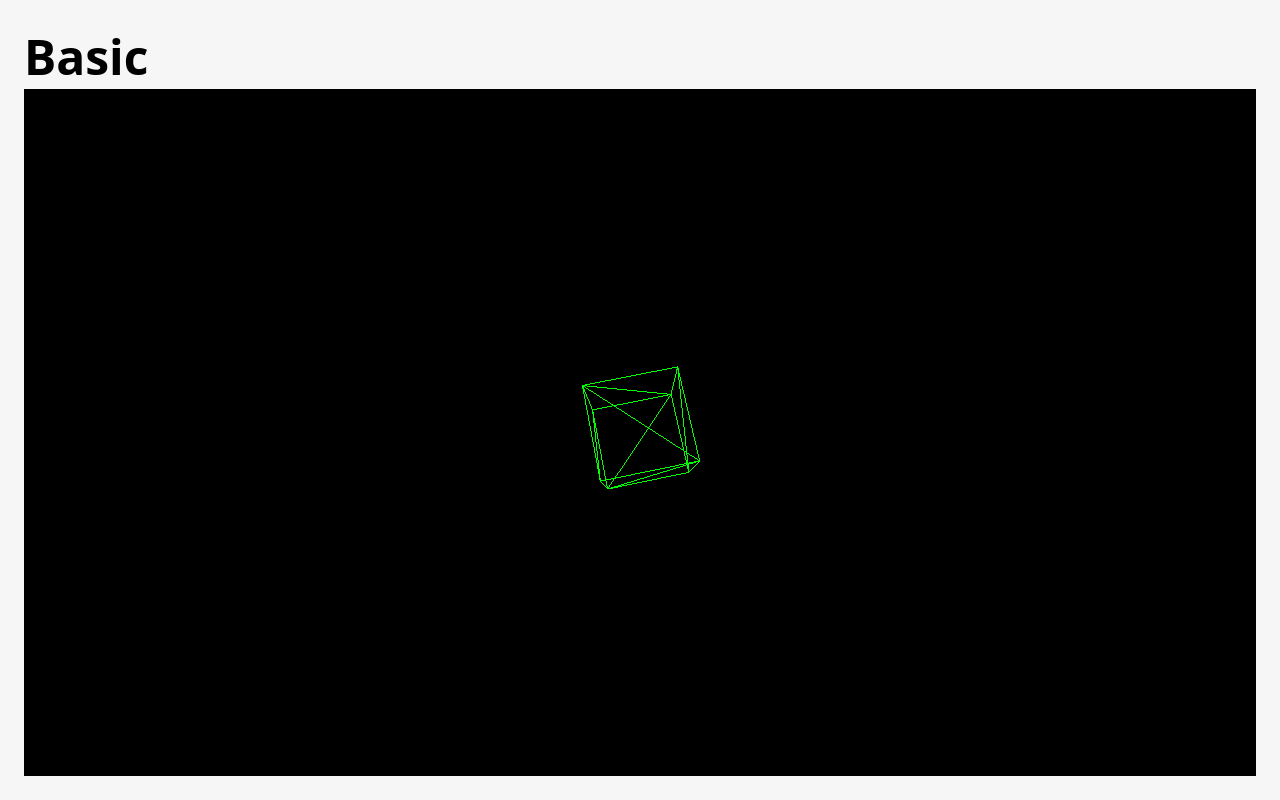
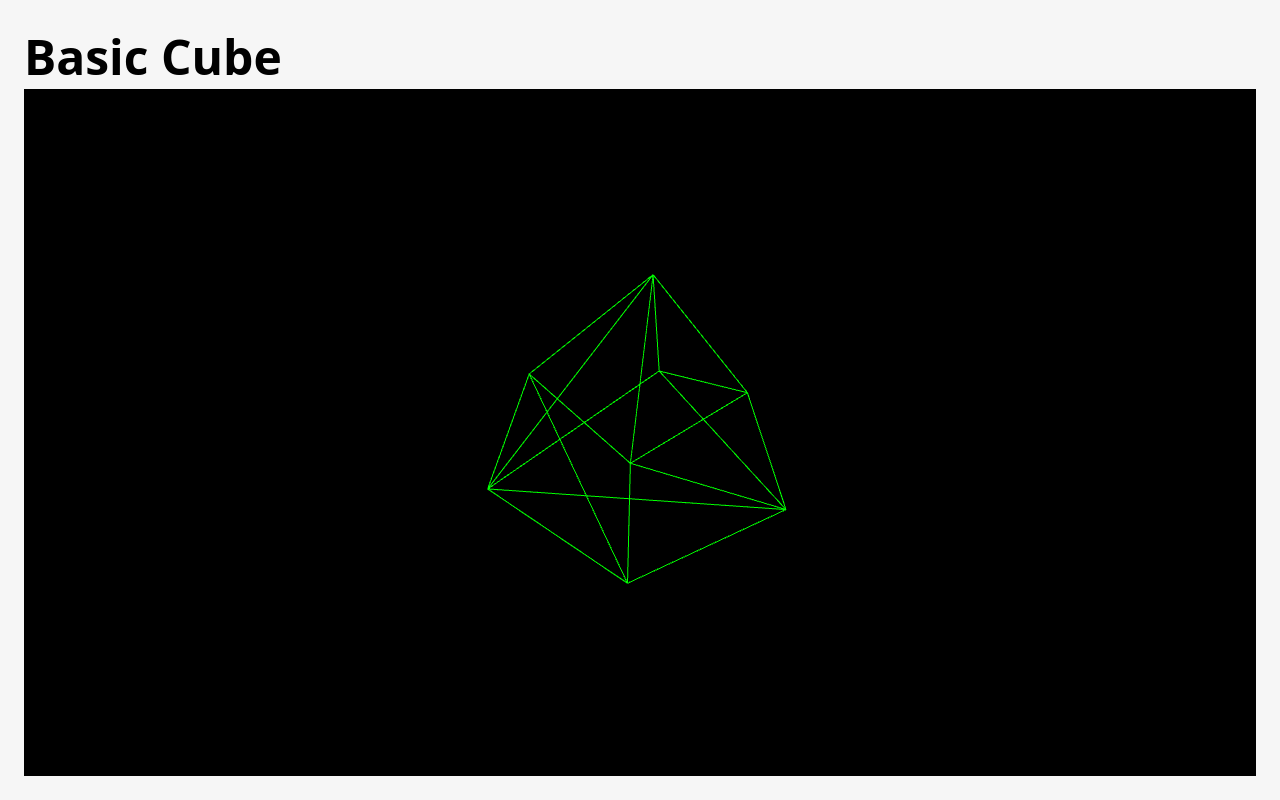
Before and after one commit to imprevo/learn-threejs, an Astro site: page /basic-cube in a window 1280 px wide. Built offline with nearby package versions, Linux system fonts and the light colour scheme; Astro itself is replaced by a stand-in of ours.

Commit message:
resize canvas

```diff
--- a/src/pages/basic-cube.astro
+++ b/src/pages/basic-cube.astro
@@ -2,10 +2,12 @@
 import Layout from '../layouts/Layout.astro';
 ---
 
-<Layout title="Welcome to Three.js.">
+<Layout title="Basic Cube">
   <main>
-    <h1>Basic</h1>
-    <div id="root"></div>
+    <h1>Basic Cube</h1>
+    <div id="container">
+      <canvas></canvas>
+    </div>
   </main>
 </Layout>
 
@@ -24,30 +26,40 @@ import Layout from '../layouts/Layout.astro';
     margin: 0;
   }
 
-  #root {
+  #container {
     flex: 1;
+    position: relative;
+  }
+
+  canvas {
+    position: absolute;
+    top: 0;
+    left: 0;
   }
 </style>
 
 <script>
   import * as THREE from 'three';
 
-  const rootEl = document.getElementById('root')!;
+  const container = document.getElementById('container')!;
 
-  const renderer = new THREE.WebGLRenderer();
-  renderer.setSize(rootEl.clientWidth, rootEl.clientHeight);
-  rootEl.appendChild(renderer.domElement);
+  const renderer = new THREE.WebGLRenderer({
+    antialias: true,
+    canvas: container.querySelector('canvas')!,
+  });
+  renderer.setSize(container.clientWidth, container.clientHeight);
+  renderer.setPixelRatio(Math.min(window.devicePixelRatio, 2));
 
   const scene = new THREE.Scene();
   const camera = new THREE.PerspectiveCamera(
     75,
-    rootEl.clientWidth / rootEl.clientHeight,
+    container.clientWidth / container.clientHeight,
     0.1,
     1000,
   );
   camera.position.z = 5;
 
-  const geometry = new THREE.BoxGeometry(1, 1, 1);
+  const geometry = new THREE.BoxGeometry(2, 2, 2);
   const material = new THREE.MeshBasicMaterial({
     color: 0x00ff00,
     wireframe: true,
@@ -58,10 +70,19 @@ import Layout from '../layouts/Layout.astro';
   function animate() {
     requestAnimationFrame(animate);
 
-    cube.rotation.x += 0.01;
-    cube.rotation.y += 0.01;
+    cube.rotation.x += 0.005;
+    cube.rotation.y += 0.005;
 
     renderer.render(scene, camera);
   }
   animate();
+
+  window.addEventListener('resize', () => {
+    const width = container.clientWidth;
+    const height = container.clientHeight;
+
+    camera.aspect = width / height;
+    camera.updateProjectionMatrix();
+    renderer.setSize(width, height);
+  });
 </script>
```
